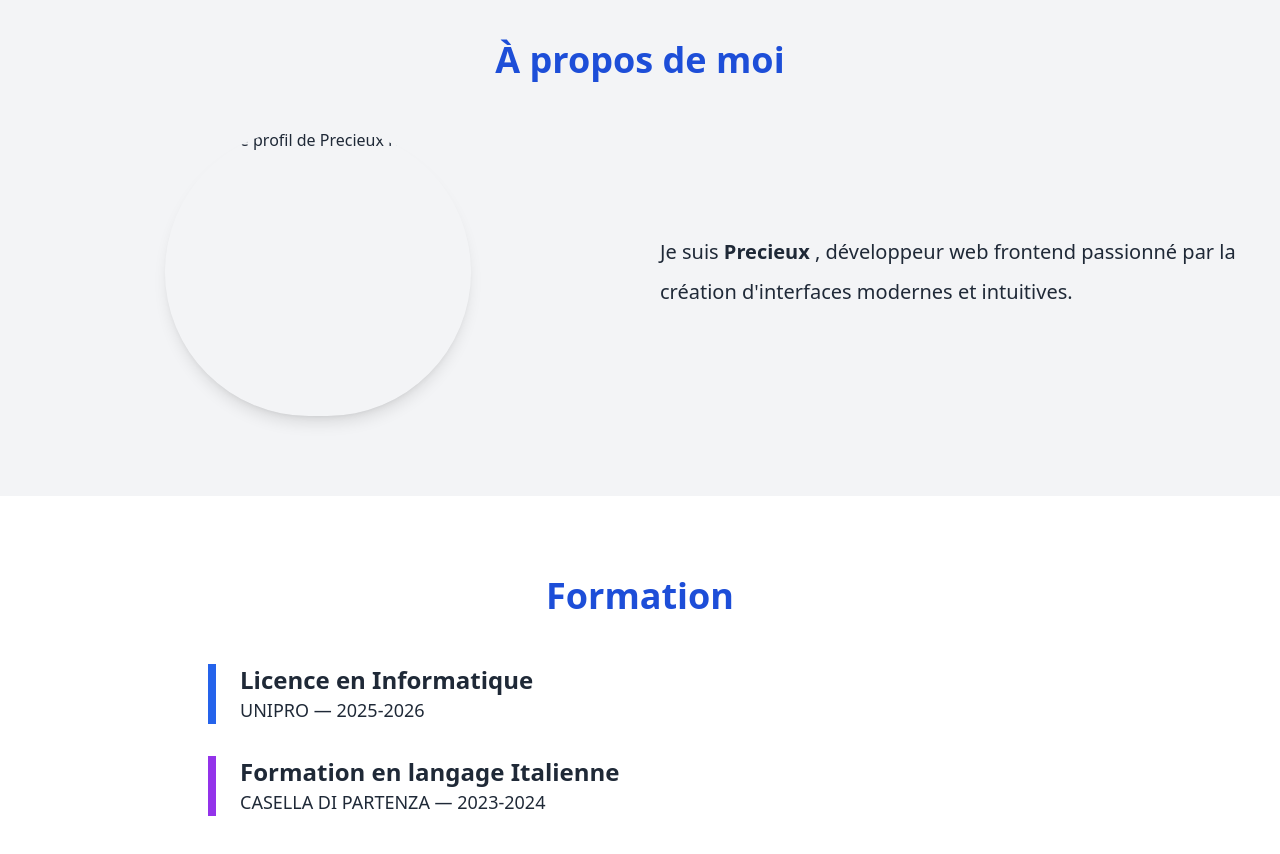
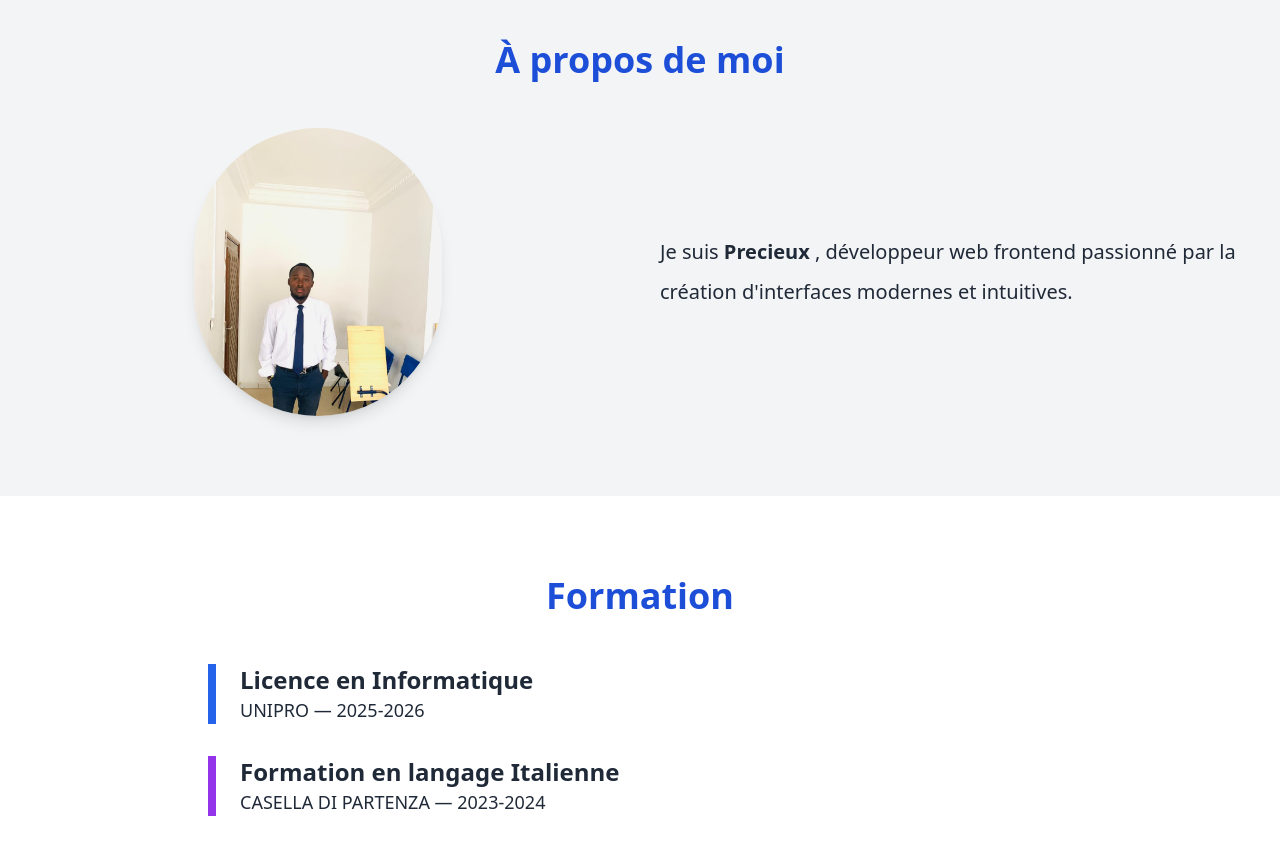
Before and after one commit to precieux-max/Exam-portfolio, a plain HTML site: page index.html in a window 1280 px wide. Shown: the part 840-1694 px from the top of the page. Drawn offline with nearby package versions, Linux system fonts and the light colour scheme.

Commit message:
insertion d'image

```diff
--- a/index.html
+++ b/index.html
@@ -52,7 +52,7 @@
   <div class="grid md:grid-cols-2 gap-10 items-center">
 
     <img
-      src="image\nzinounoup.jpeg "
+      src=" images\precieux.jpeg "
       alt="Photo de profil de Precieux Nzinounou"
        class="w-57 h-72 object-cover rounded-full mx-auto shadow-lg"
     >
```
Also changed, not shown: images/precieux.jpeg (added).
